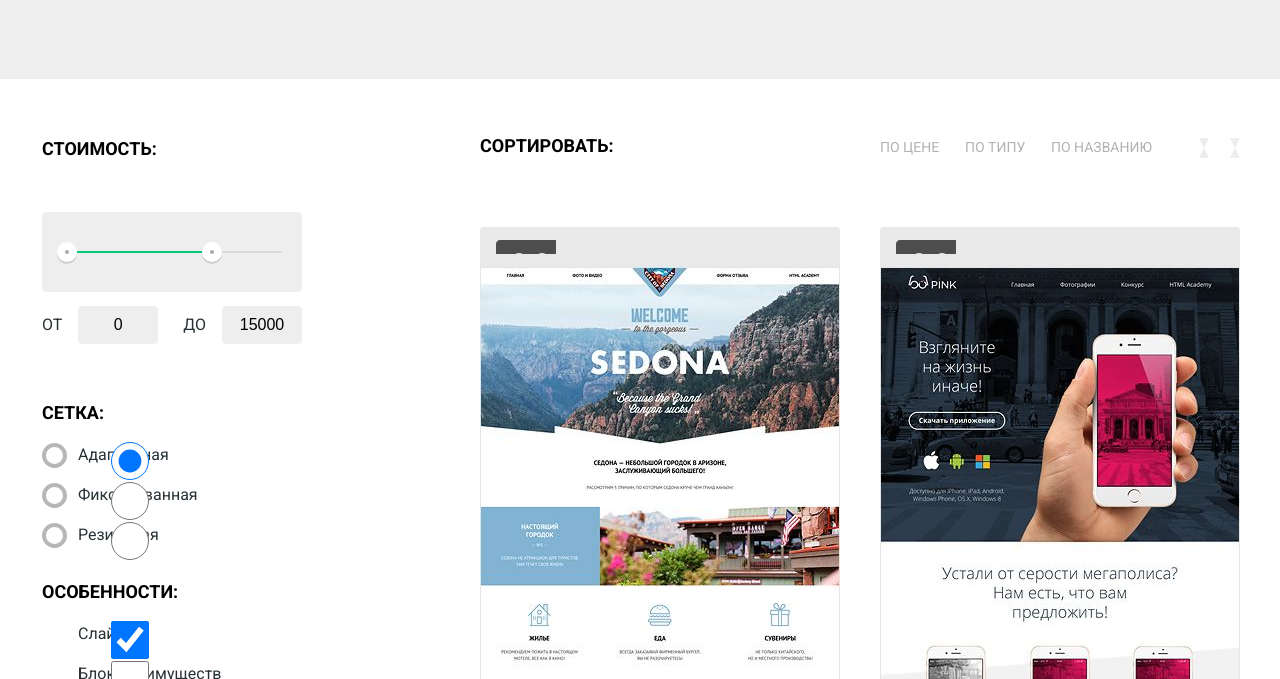
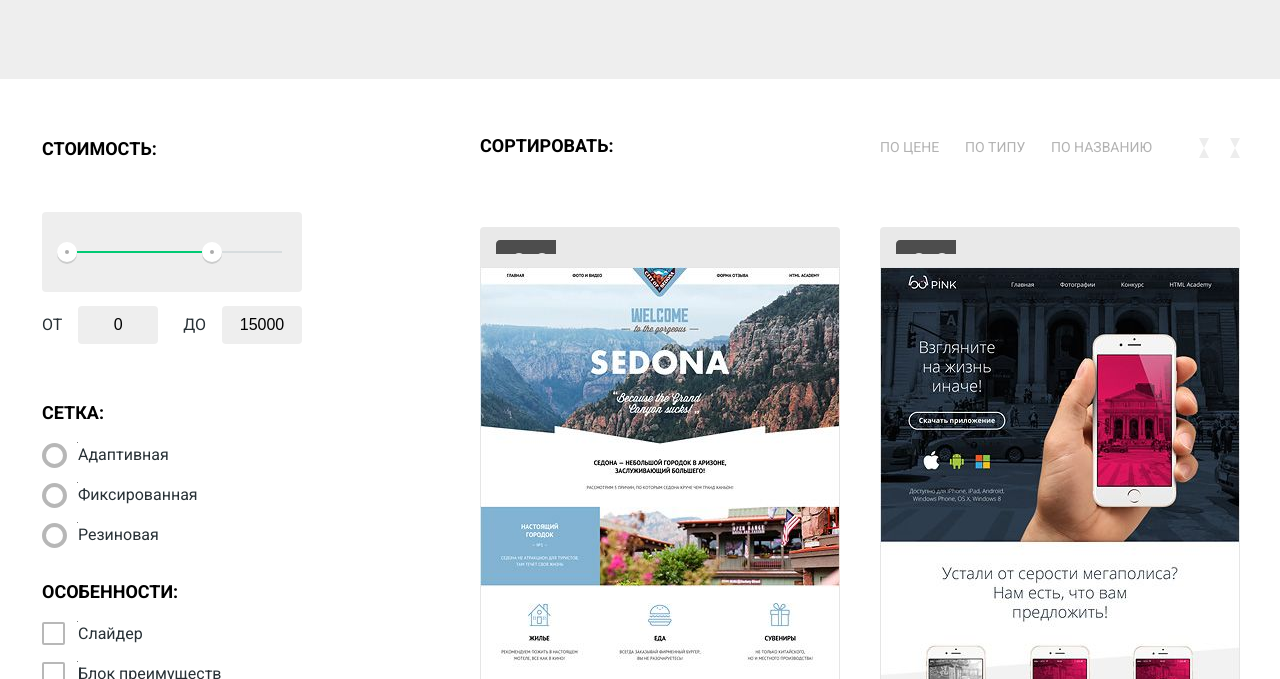
Before and after one commit to sas2job/41229-nerds, a plain HTML site: page catalog.html in a window 1280 px wide. Shown: the part 273-952 px from the top of the page. Drawn offline with Linux system fonts and the light colour scheme.

Commit message:
Сетки 0.0.8

```diff
--- a/catalog.html
+++ b/catalog.html
@@ -49,10 +49,10 @@
             </div>
             <div class="filter-cost-box">
               <label class="filter-cost">От
-                <input type="text" name="cost-from" value="0">
+                <input type="text" class="value-cost" name="cost-from" value="0">
               </label>
               <label class="filter-cost">До
-                <input type="text" name="cost-to" value="15000">
+                <input type="text" class="value-cost" name="cost-to" value="15000">
               </label>
             </div>
             <!-- фильтр стоимость  конец -->
--- a/css/style.css
+++ b/css/style.css
@@ -481,7 +481,11 @@ a {
   align-items: left;
   width: 260px;
 }
-.filter-type input {
+
+/*
+.filter-type input[type="text"] {
+  */
+.value-cost {
   width: 80px;
   height: 38px;
   font-size: 16px;
@@ -574,13 +578,13 @@ a {
   margin: 0;
   list-style: none;
 }
-.filter-radio {
-  min-height: 25px;
-}
 .filter-option {
   margin-bottom: 15px;
   padding-left: 36px;
   position: relative;
+}
+.filter-radio {
+  min-height: 25px;
 }
 .filter-checkbox {
   min-height: 23px;
@@ -597,6 +601,17 @@ a {
   background-color: #ffffff;
   border: 4px solid #4d4d4d;
   opacity: 0.4;
+}
+.filter-checkbox-img::before {
+  content: "";
+  position: absolute;
+  width: 23px;
+  height: 23px;
+  border-radius: 2px;
+  top: 0;
+  left: 0;
+  background-color: #fff;
+  border: 2px solid #b8b8b8;
 }
 .filter-type { /*Убирает границу у формы*/
   border: none;
```
